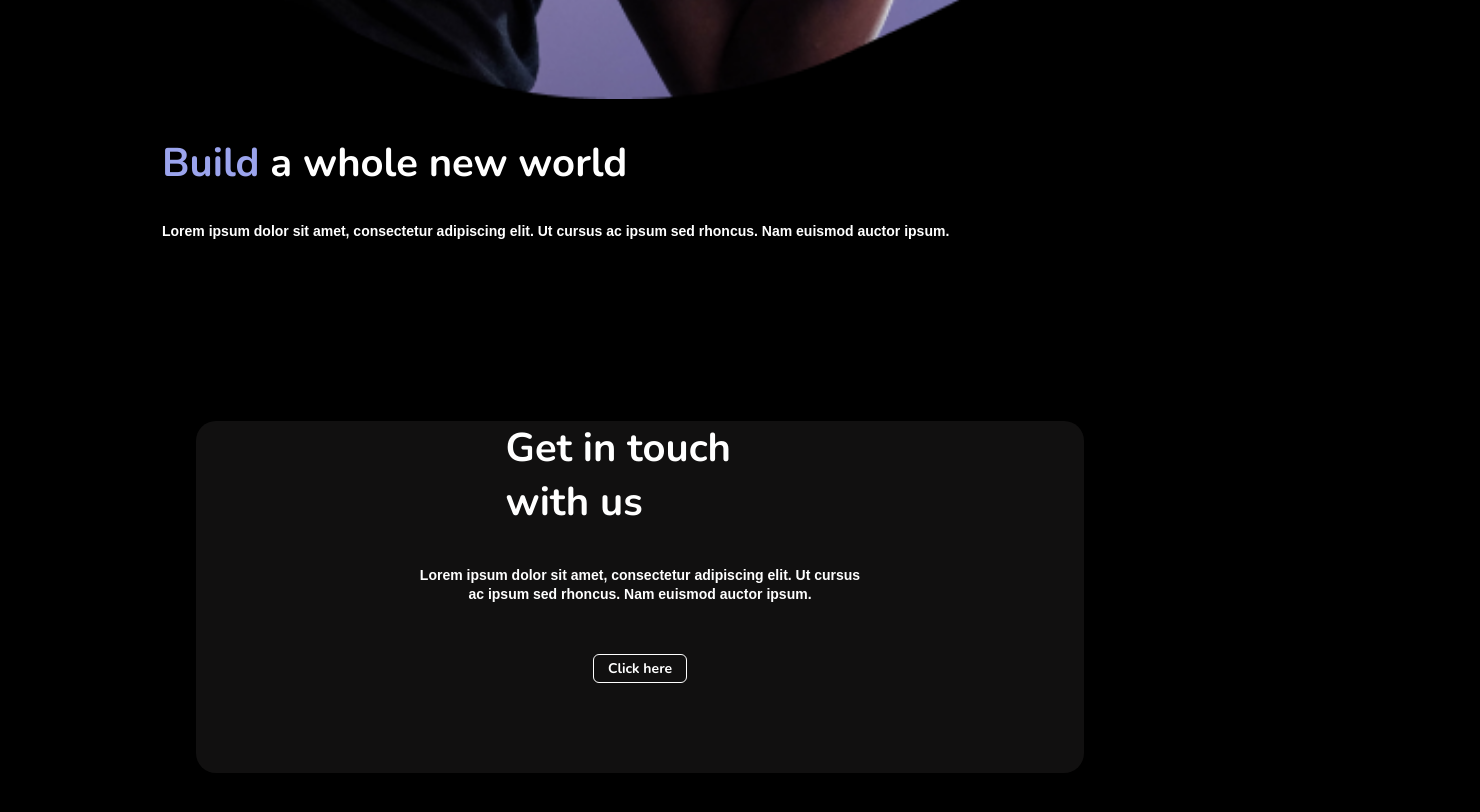
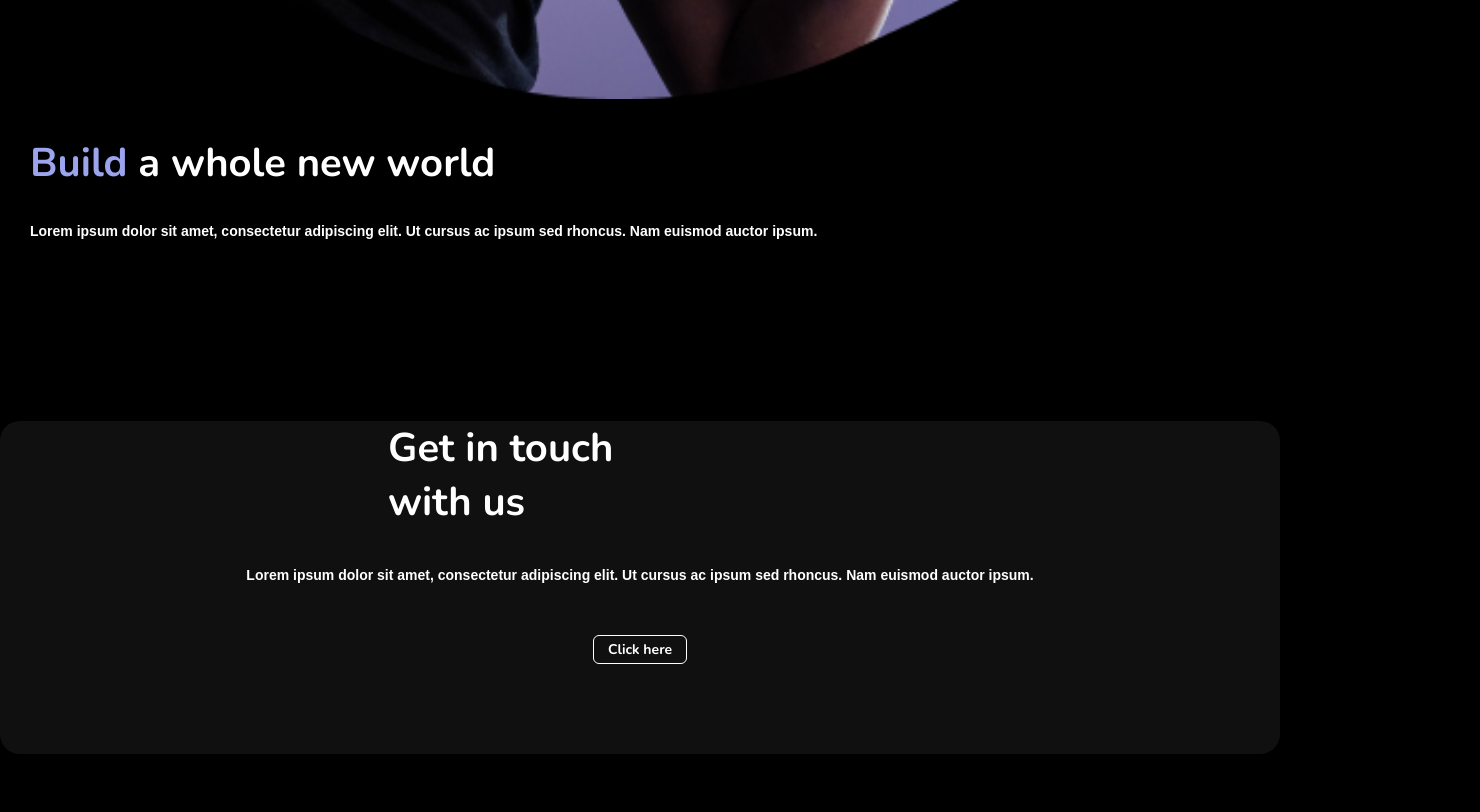
Before and after one commit to nesdark/Virtual-reality, a plain HTML site: page index.html in a window 1280 px wide. Shown: the part 2200-3012 px from the top of the page, 1480 px wide, since content can reach past the window. Drawn offline with nearby package versions, Linux system fonts and the light colour scheme.

Commit message:
Add files via upload

```diff
--- a/main.css
+++ b/main.css
@@ -185,7 +185,7 @@ header li {
 }
 
 #services .container{
-    margin-left: 13.2rem;
+    /* margin-left: 13.2rem; */
 }
 
 #services img {
@@ -213,7 +213,8 @@ header li {
     text-align: center;
     margin: auto;
     margin-bottom: 10rem;
-    width: 88.8rem;
+    /* width: 88.8rem; */
+    width: 100%;
 
     text-align: center;
     font-family: 'Open Sans', sans-serif;
```
